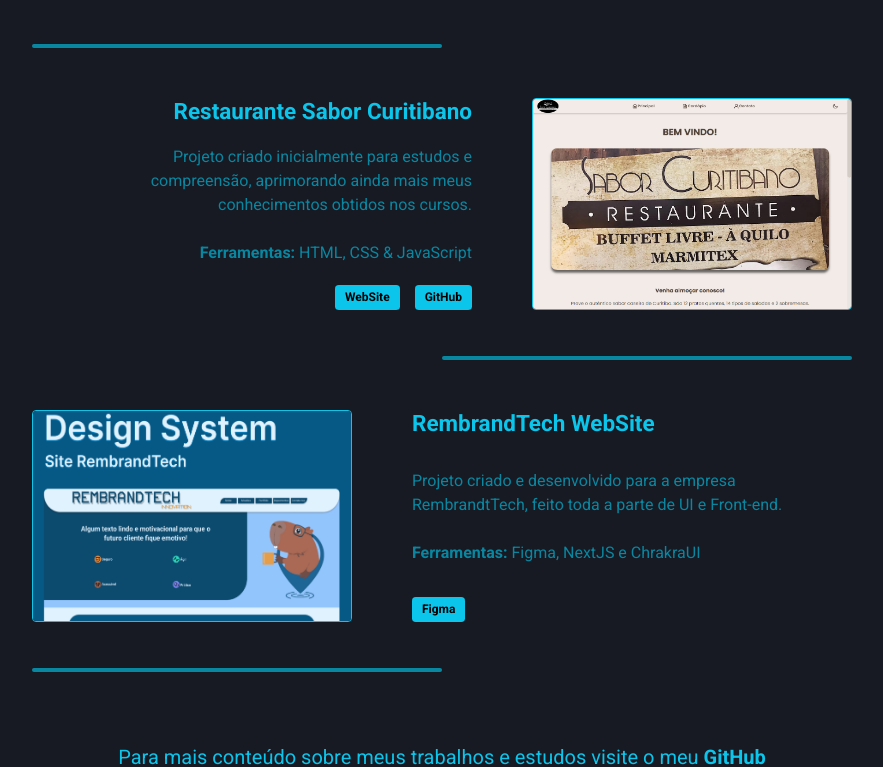
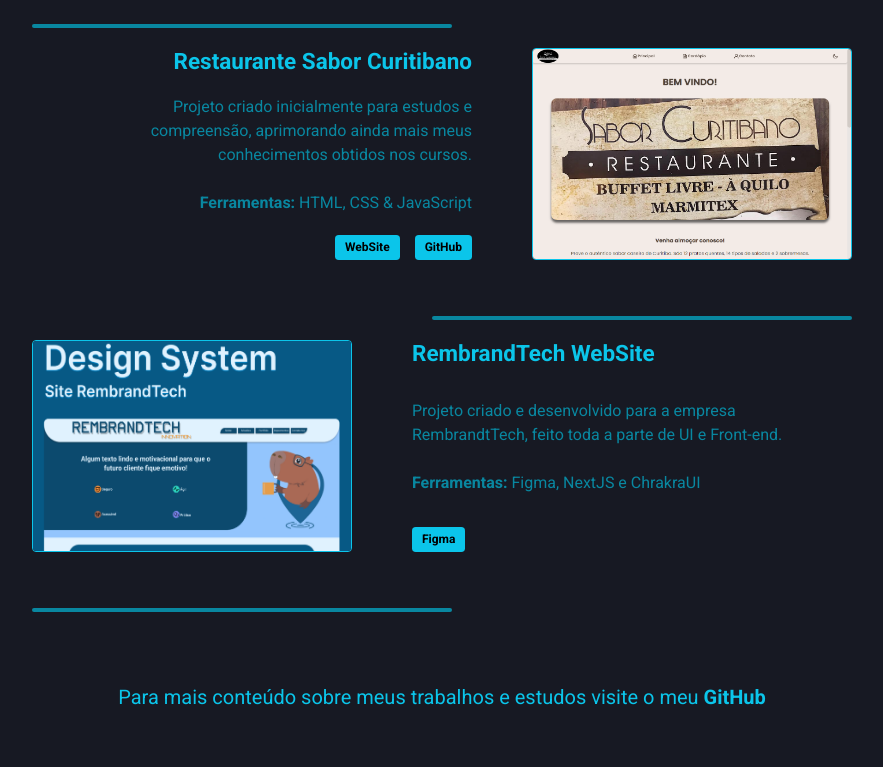
Before and after one commit to MayconTrix/MB-Portfolio, a Next.js app: page / in a window 1280 px wide. Shown: the part 1978-2745 px from the top of the page, without its empty margins (198-1081 px from the left). Built offline with nearby package versions, Linux system fonts and the light colour scheme.

Commit message:
Update V0.7a

```diff
--- a/src/components/Portfolio/components/PortfolioCard.tsx
+++ b/src/components/Portfolio/components/PortfolioCard.tsx
@@ -29,8 +29,10 @@
         <Box key={index}>
           <Flex
             position="relative"
-            marginTop="10rem"
-            direction={card.direction}
+            marginTop={{ base: "2rem", md: "6rem" }}
+            direction={{ base: "column", md: card.direction }}
+            padding="1rem"
+            align={{ base: "center", md: "normal" }}
           >
             <Img
               width="32rem"
@@ -43,20 +45,22 @@
             />
             <Flex
               direction="column"
-              margin="0 6rem"
+              margin={{ base: "2rem 0", md: "0 6rem" }}
               justify="space-between"
-              textAlign={card.textDirection}
+              textAlign={{ base: "center", md: card.textDirection }}
+              align={{ base: "center", md: "normal" }}
             >
               <Heading color="cyan.400">{card.title}</Heading>
               <Text
                 width="38rem"
                 color="cyan.700"
+                margin={{ base: "2rem", md: "0" }}
                 dangerouslySetInnerHTML={{ __html: card.description }}
               />
               <Flex
                 gap="1.5rem"
                 fontWeight="bold"
-                justifyContent={card.textDirection}
+                justifyContent={{ base: "start", md: card.textDirection }}
               >
                 {card.webHref && (
                   <Button
--- a/src/components/Portfolio/index.tsx
+++ b/src/components/Portfolio/index.tsx
@@ -25,7 +25,12 @@
         </Box>
         <PortfolioCard />
       </Flex>
-      <Text margin="4rem 0" color="cyan.400" fontSize="2rem">
+      <Text
+        textAlign="center"
+        margin="4rem 2rem"
+        color="cyan.400"
+        fontSize="2rem"
+      >
         Para mais conteúdo sobre meus trabalhos e estudos visite o meu{" "}
         <Box
           as={ReachLink}
```
